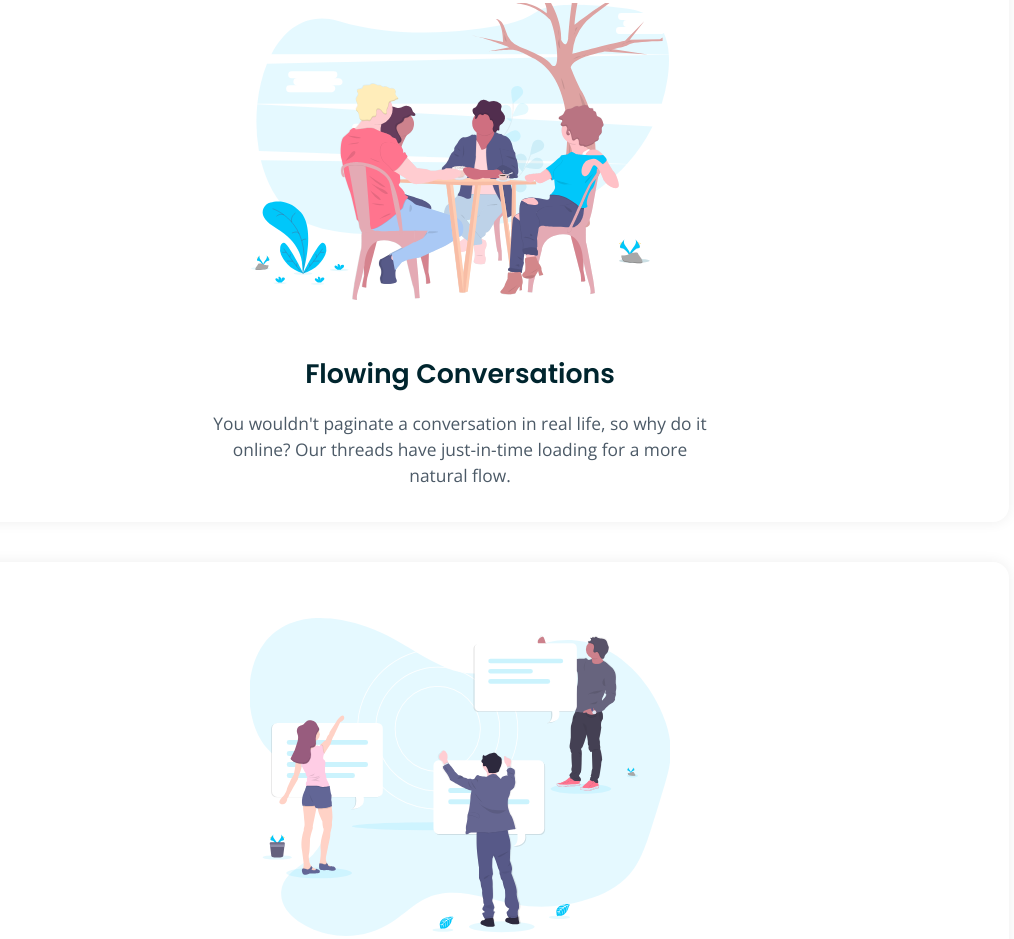
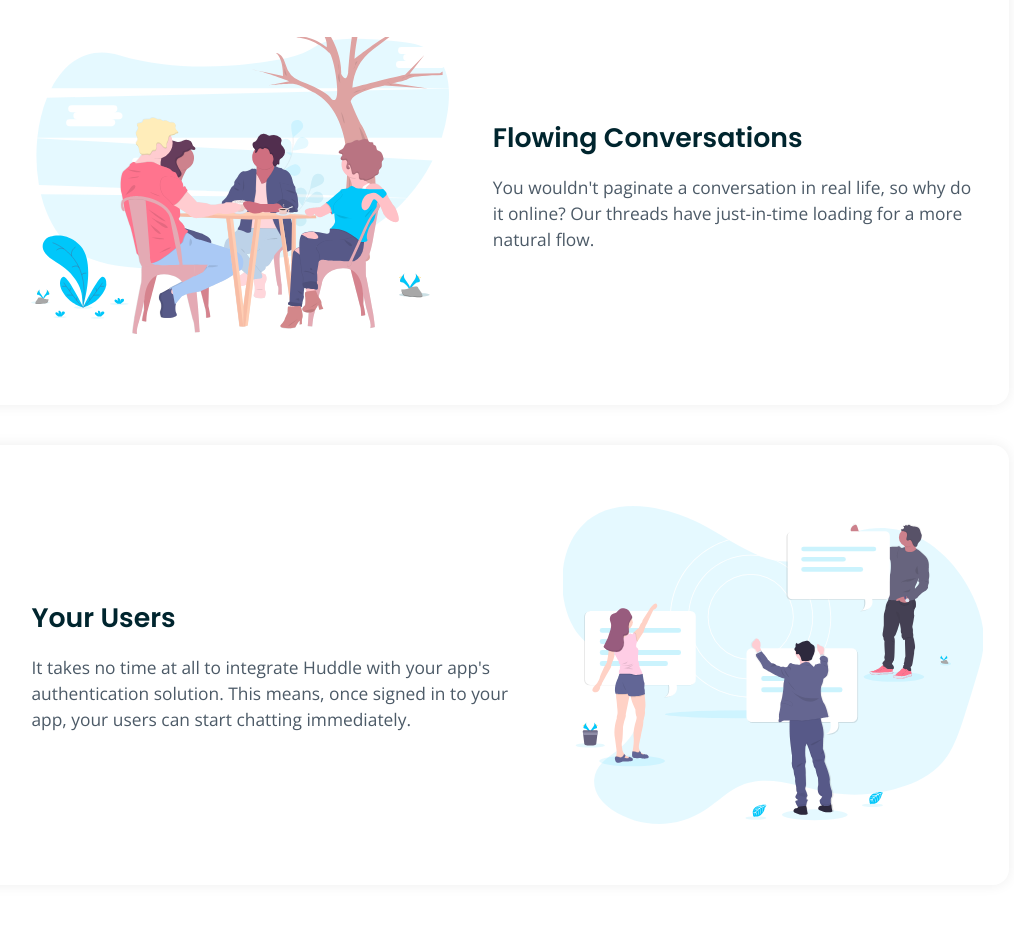
Before and after one commit to DocForLoop/huddle-landing-page, a website built with Vite: page index.html in a window 1280 px wide. Shown: the part 1312-2251 px from the top of the page, without its empty margins (180-1194 px from the left). Built offline with nearby package versions, Linux system fonts and the light colour scheme.

Commit message:
Add desktop main styles

```diff
--- a/src/scss/components/_breakpoints.scss
+++ b/src/scss/components/_breakpoints.scss
@@ -31,8 +31,38 @@
     }
 
     .features {
+        text-align: start;
+
+        &__content {
+            align-items: start;
+            padding-inline: 0;
+        }
+        &__section {
+            column-gap: 24px;
+        }
+
         &__section-1 {
+            padding-block: 53.8px;
+            padding-inline-start: 120px;
+            padding-inline-end: 32.2px;
+            flex-direction: row-reverse;
+            justify-content: space-between;
+        }
+
+        &__section-2 {
+            padding-block: 71px;
+            padding-inline-start: 120px;
+            padding-inline-end: 29px;
             flex-direction: row;
+            justify-content: space-between;
+        }
+
+        &__section-3 {
+            padding-block: 61px;
+            padding-inline-start: 120px;
+            padding-inline-end: 26px;
+            flex-direction: row-reverse;
+            justify-content: space-between;
         }
     }
 }
--- a/src/scss/components/main/_main.scss
+++ b/src/scss/components/main/_main.scss
@@ -27,7 +27,7 @@
     &__desc {
         font-size: var(--fs-main-text);
         line-height: var(--lh-main-text);
-        max-inline-size: 51ch;
+        max-inline-size: 49ch;
     }
 
     &__img-1 {
```
